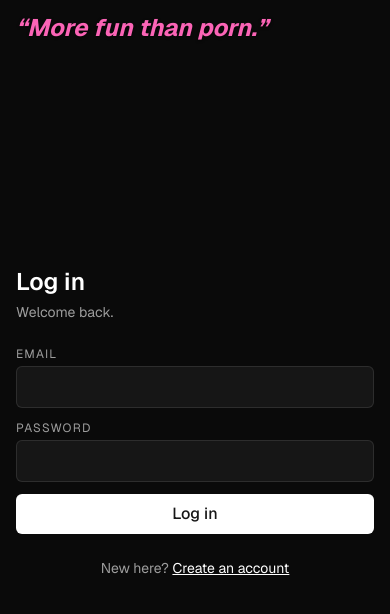
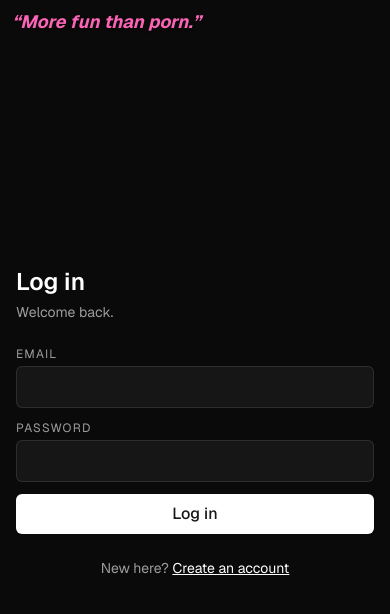
Before and after one commit to mith-r/daily-graph, a Next.js app: page /login in a window 390 px wide. Shown: the top 614 px of the page. Built offline with nearby package versions, Linux system fonts and the light colour scheme.

Commit message:
Make 'More fun than porn' banner scroll with page and fit on mobile

```diff
--- a/app/layout.tsx
+++ b/app/layout.tsx
@@ -34,16 +34,16 @@ export default function RootLayout({
       lang="en"
       className={`${geistSans.variable} ${geistMono.variable} h-full antialiased`}
     >
-      <body className="min-h-full flex flex-col">
-        {children}
+      <body className="relative min-h-full flex flex-col">
         <div
           aria-hidden
-          className="pointer-events-none fixed left-4 top-3 z-50 flex justify-start"
+          className="pointer-events-none absolute left-3 top-2 z-50 flex max-w-[calc(100%-1.5rem)] justify-start sm:left-4 sm:top-3"
         >
-          <span className="text-pink-400 text-2xl font-bold italic [text-shadow:0_1px_3px_rgba(0,0,0,0.7)]">
+          <span className="text-pink-400 text-lg sm:text-2xl font-bold italic [text-shadow:0_1px_3px_rgba(0,0,0,0.7)]">
             {"“More fun than porn.”"}
           </span>
         </div>
+        {children}
       </body>
     </html>
   );
```
